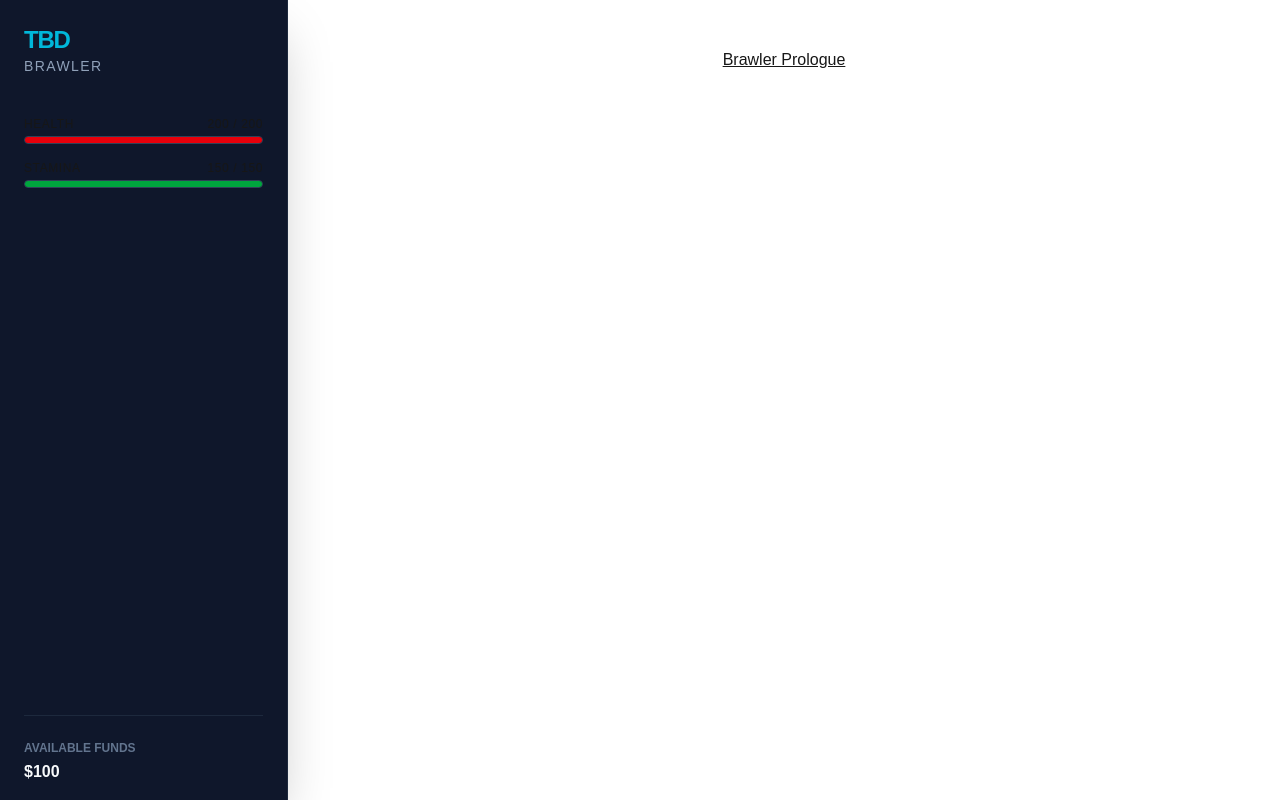
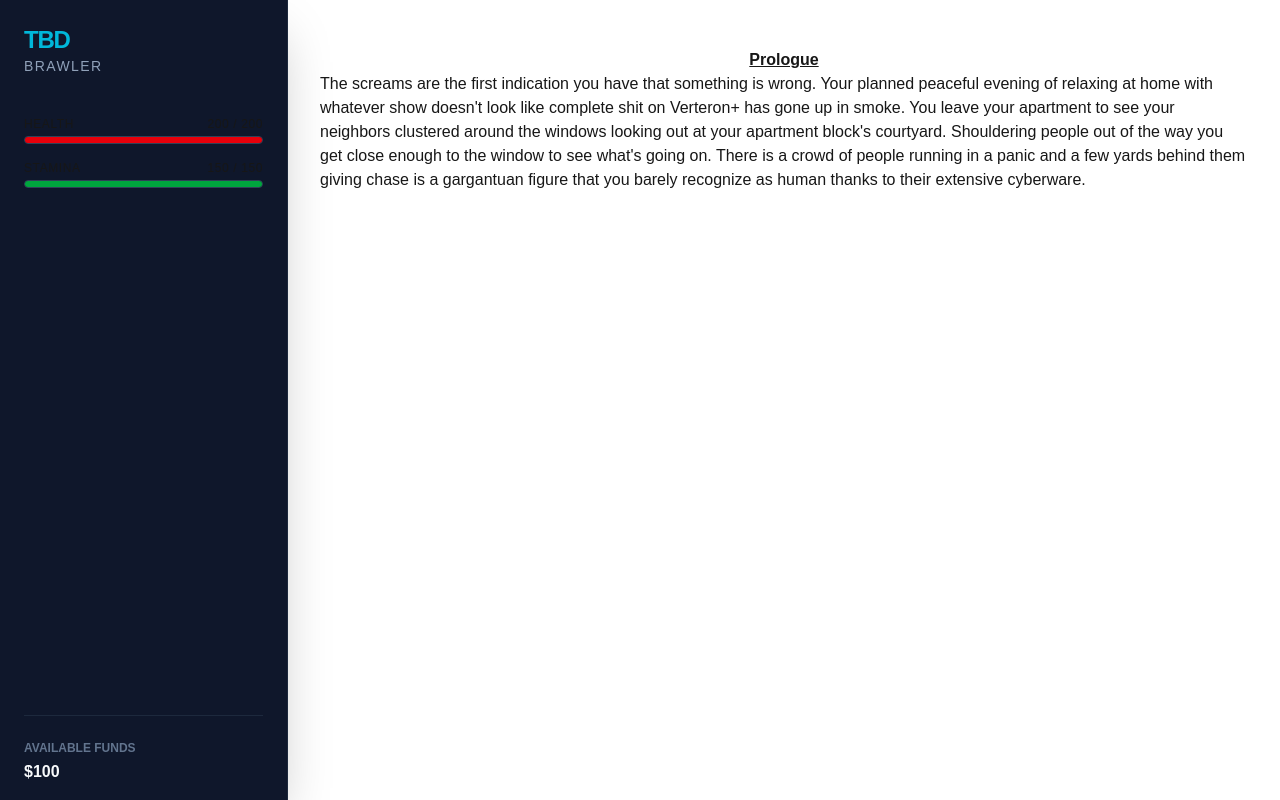
Before and after one commit to ahkian/text_game_with_redux, a Next.js app: page /prologue in a window 1280 px wide. Built offline with nearby package versions, Linux system fonts and the light colour scheme.

Commit message:
Started the story

```diff
--- a/app/prologue/page.tsx
+++ b/app/prologue/page.tsx
@@ -23,15 +23,16 @@ export default function Prologue() {
 
     return(
         <div className="content-center">
+            <h1 className="flex justify-center underline font-bold">Prologue</h1>
             <Activity mode={playerClass === "Brawler" ? 'visible' : 'hidden'}>
-                <h2 className="flex justify-center underline bold">Brawler Prologue</h2>
+                <p>The screams are the first indication you have that something is wrong. Your planned peaceful evening of relaxing at home with whatever show doesn't look like complete shit on Verteron+ has gone up in smoke. You leave your apartment to see your neighbors clustered around the windows looking out at your apartment block's courtyard. Shouldering people out of the way you get close enough to the window to see what's going on. There is a crowd of people running in a panic and a few yards behind them giving chase is a gargantuan figure that you barely recognize as human thanks to their extensive cyberware.</p>
             </Activity>
             <Activity mode={playerClass === "Engineer" ? 'visible' : 'hidden'}>
-                <h2 className="flex justify-center underline bold">Engineer Prologue</h2>
+                <p></p>
 
             </Activity>
             <Activity mode={playerClass === "Thief" ? 'visible' : 'hidden'}>
-                <h2 className="flex justify-center underline bold">Thief Prologue</h2>
+                <p></p>
 
             </Activity>
         </div>
```
